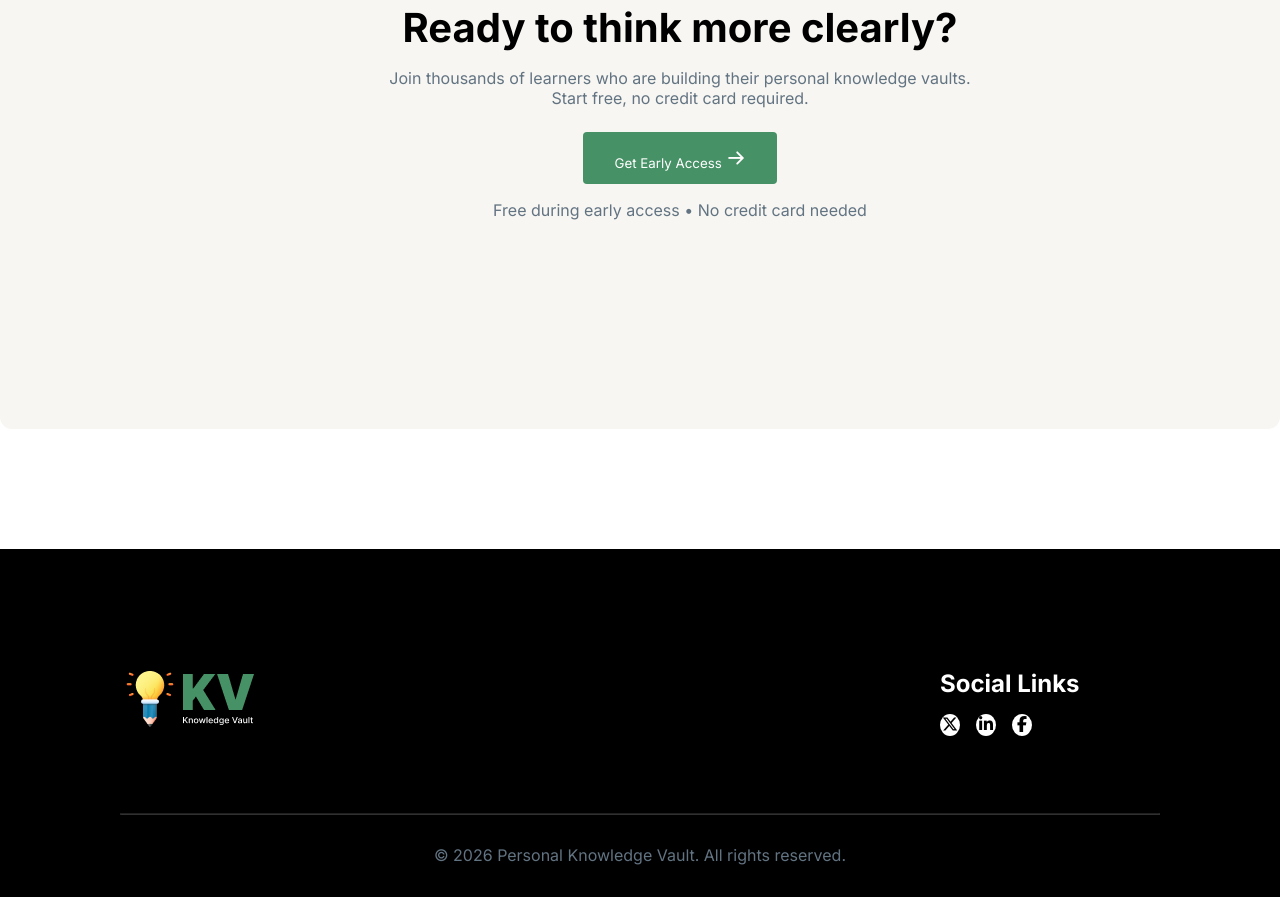
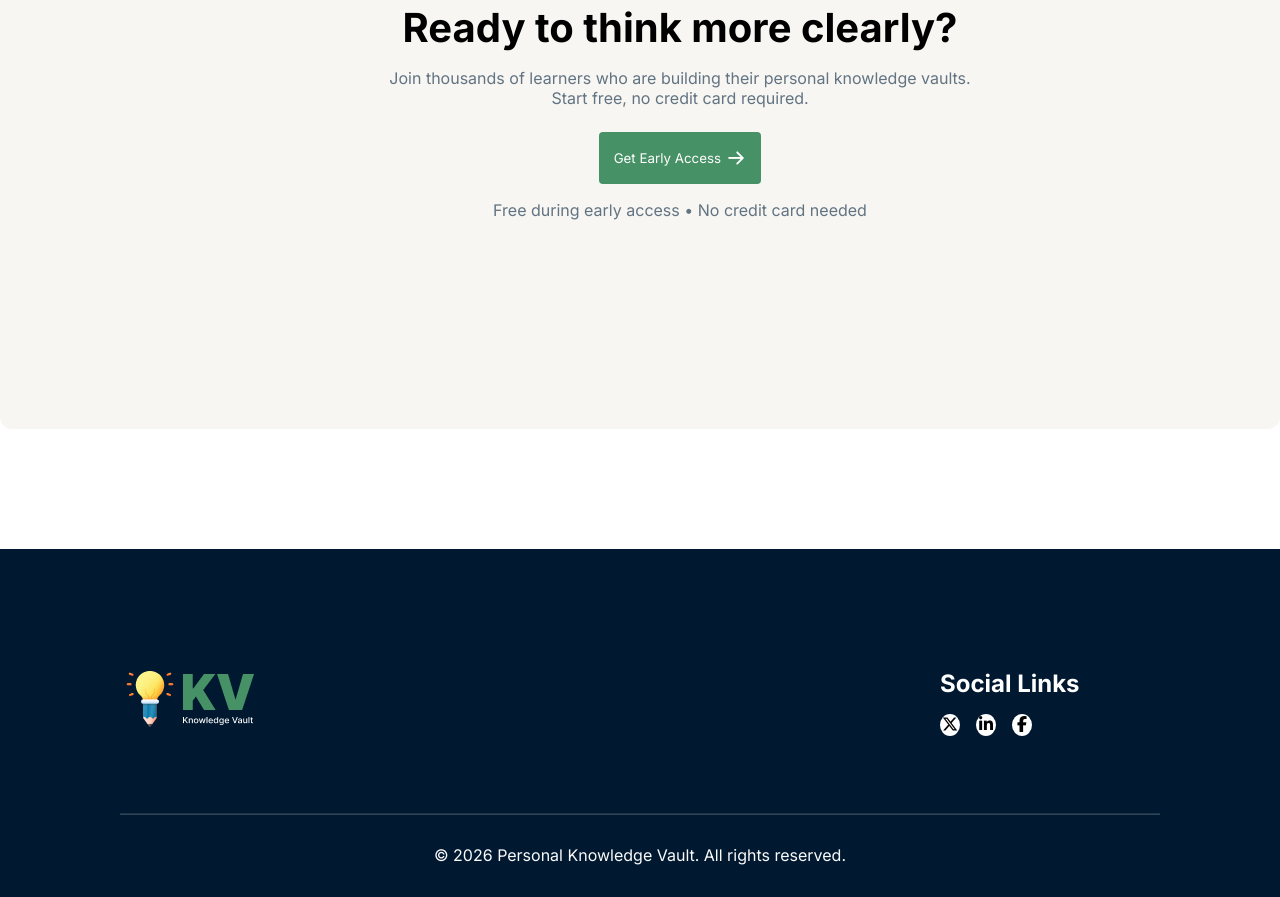
Before and after one commit to rakoon19/assignment-1, a plain HTML site: page index.html in a window 1280 px wide. Shown: the part 2131-3028 px from the top of the page. Drawn offline with Linux system fonts and the light colour scheme.

Commit message:
refining more css

```diff
--- a/early-access.css
+++ b/early-access.css
@@ -34,4 +34,8 @@
     color: #FFFFFF;
     align-items: center;
     margin: 0 auto;
+    display:flex;
+    align-items: center;
+    justify-content: space-around;
+    max-width: 162px;
 }
--- a/footer.css
+++ b/footer.css
@@ -4,7 +4,7 @@ footer{
 }
 .footer{
     height: 348px;
-    background-color: #000000;
+    background-color: #001931;
     max-width: 100%;
     padding: 120px 120px 30px;
     display: flex;
@@ -52,4 +52,5 @@ hr {
 .copyright-text{
     margin-top: 30px;
     font-size: 16px;
+    color:#FAFAFA;
 }
--- a/index.html
+++ b/index.html
@@ -135,7 +135,7 @@ structured by design.</p>
         </div>
 
         <div class="early-access-button">
-            <button class="btn-get-early-access-2">Get Early Access <img src="resources-and-guides/assets/ArrowRight.png" alt=""></button>
+            <button class="btn-get-early-access-2"><span>Get Early Access </span><img src="resources-and-guides/assets/ArrowRight.png" alt=""></button>
 
             <p>Free during early access • No credit card needed</p>
 
```
